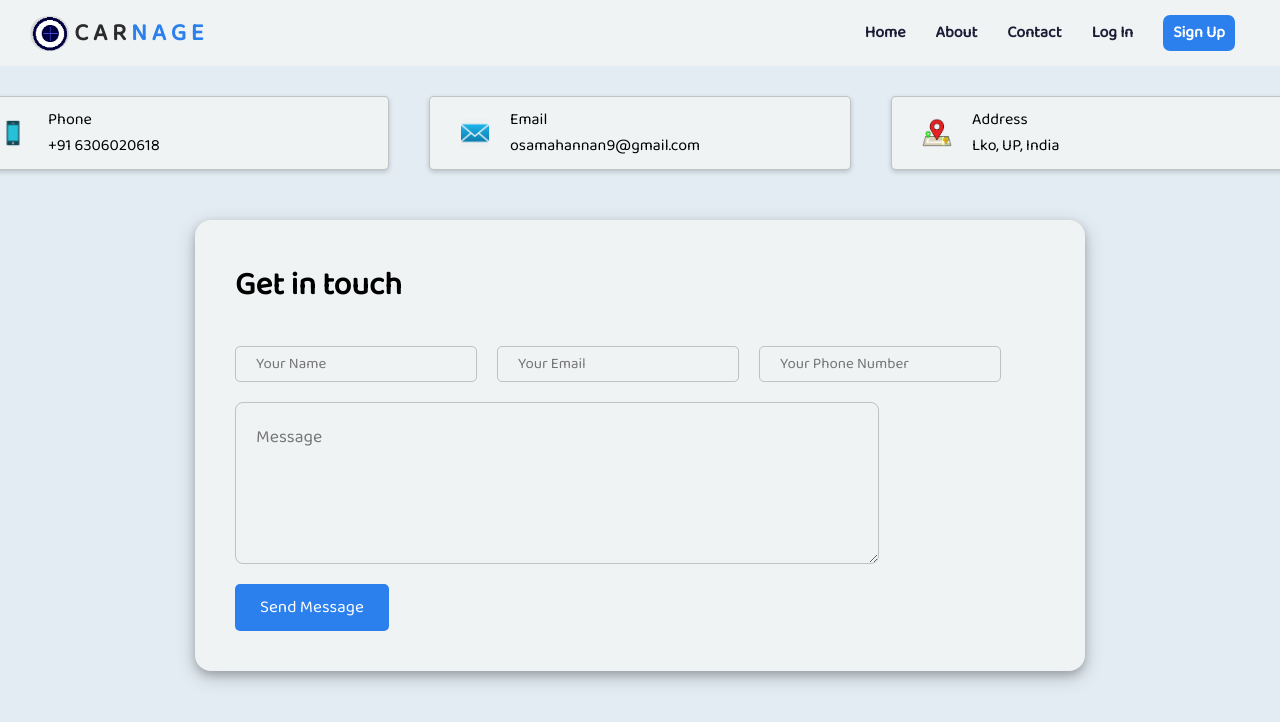
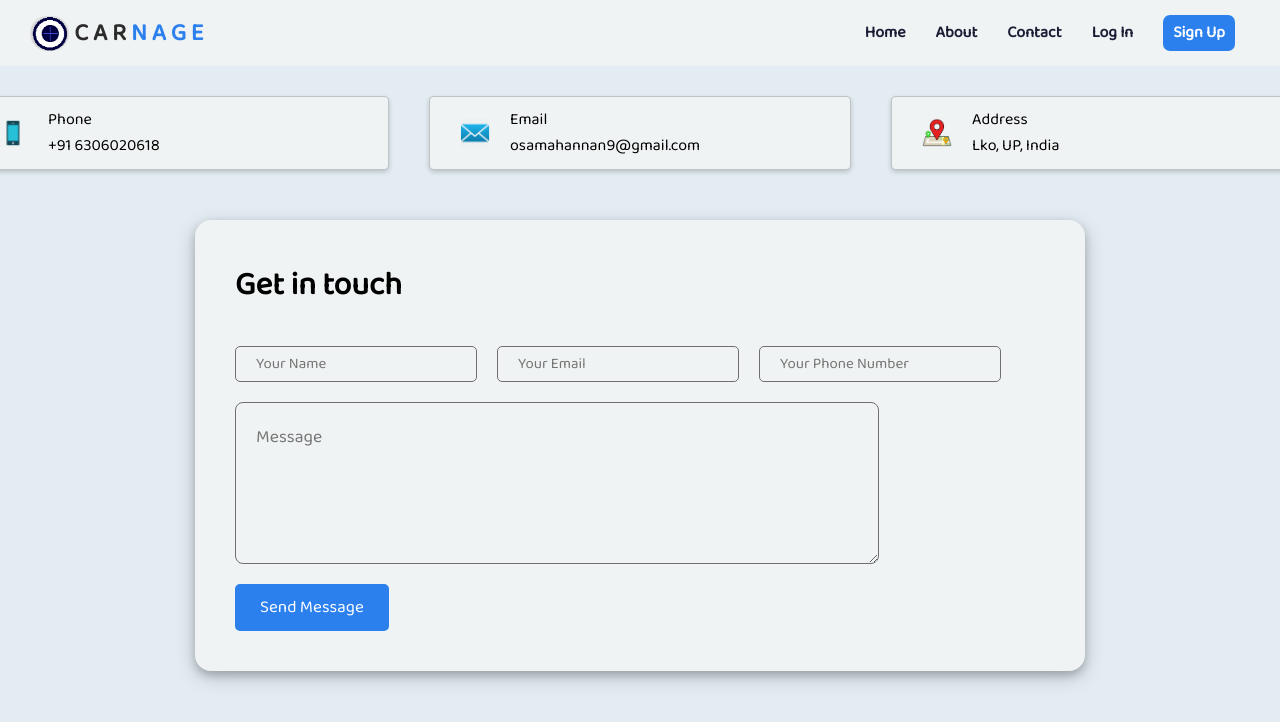
Before and after one commit to osamahannan/MERN_Register, a React (Create React App) app in the folder client/: page /contact in a window 1280 px wide. Shown: the top 722 px of the page. Built offline with nearby package versions, Linux system fonts and the light colour scheme; the HTML template or start-up script is replaced by a standard one.

Commit message:
updated contact page UI

```diff
--- a/client/src/Components/Contact.js
+++ b/client/src/Components/Contact.js
@@ -44,15 +44,15 @@ const Contact = () => {
                 <div className="contact-detail">
 
                     <div className="contact-name">
-                        <input type="text" id="conatct-form-name" className="conatct-form-name" placeholder="Your Name" required={true} />
+                        <input type="text" id="conatct-form-name" className="contact-form-name" placeholder="Your Name" required={true} />
                     </div>
 
                     <div className="contact-email">
-                        <input type="email" id="conatct-form-email" className="conatct-form-email" placeholder="Your Email" required={true} />
+                        <input type="email" id="conatct-form-email" className="contact-form-email" placeholder="Your Email" required={true} />
                     </div>
 
                     <div className="contact-phone">
-                        <input type="number" id="conatct-form-phone" className="conatct-form-phone" placeholder="Your Phone Number" required={true} />
+                        <input type="number" id="conatct-form-phone" className="contact-form-phone" placeholder="Your Phone Number" required={true} />
                     </div>
 
                 </div>
--- a/client/src/Components/Login.js
+++ b/client/src/Components/Login.js
@@ -10,7 +10,10 @@ const Login = () => {
                 <figure>
                     <img src={loginpic} alt="signin-pic" className="logimage" />
                 </figure>
-                <Link to="/signup" className="signin-link">Create an account ?</Link>
+                <div className= "next-link">
+                    <div>Create an account ?</div>
+                    <Link to="/login" className="signup-link">Sign Up</Link>
+                </div>
             </div>
 
             <div className="register-container">
--- a/client/src/Components/Signup.js
+++ b/client/src/Components/Signup.js
@@ -1,63 +1,66 @@
 import React from 'react'
 import signpic from '../assets/signup.png';
-import {Link} from 'react-router-dom';
+import { Link } from 'react-router-dom';
 
 const Signup = () => {
     return (
-        <div className= "register">
-            <div className= "register-container">
+        <div className="register">
+            <div className="register-container">
                 <h1>Sign Up</h1>
 
-                <form className= "register-form" id= "register-form">
-                    <div className= "form-group">
+                <form className="register-form" id="register-form">
+                    <div className="form-group">
                         <label htmlFor="name">
                             <i className="zmdi zmdi-account"></i>
                         </label>
-                        <input type="text" name= "name" id= "name" autoComplete="off" placeholder="Your Name"/>
+                        <input type="text" name="name" id="name" autoComplete="off" placeholder="Your Name" />
                     </div>
-                    <div className= "form-group">
+                    <div className="form-group">
                         <label htmlFor="name">
                             <i className="zmdi zmdi-email"></i>
                         </label>
-                        <input type="email" name= "email" id= "email" autoComplete="off" placeholder="Your Email"/>
+                        <input type="email" name="email" id="email" autoComplete="off" placeholder="Your Email" />
                     </div>
-                    <div className= "form-group">
+                    <div className="form-group">
                         <label htmlFor="phone">
                             <i className="zmdi zmdi-phone-in-talk"></i>
                         </label>
-                        <input type="number" name= "phone" id= "phone" autoComplete="off" placeholder="Your Phone"/>
+                        <input type="number" name="phone" id="phone" autoComplete="off" placeholder="Your Phone" />
                     </div>
-                    <div className= "form-group">
+                    <div className="form-group">
                         <label htmlFor="work">
                             <i className="zmdi zmdi-slideshow"></i>
                         </label>
-                        <input type="text" name= "work" id= "work" autoComplete="off" placeholder="Your Profesion"/>
+                        <input type="text" name="work" id="work" autoComplete="off" placeholder="Your Profesion" />
                     </div>
-                    <div className= "form-group">
+                    <div className="form-group">
                         <label htmlFor="password">
                             <i className="zmdi zmdi-lock-outline"></i>
                         </label>
-                        <input type="password" name= "password" id= "password" autoComplete="off" placeholder="Your Password"/>
+                        <input type="password" name="password" id="password" autoComplete="off" placeholder="Your Password" />
                     </div>
-                    <div className= "form-group">
+                    <div className="form-group">
                         <label htmlFor="cpassword">
                             <i className="zmdi zmdi-lock"></i>
                         </label>
-                        <input type="password" name= "cpassword" id= "cpassword" autoComplete="off" placeholder="Confirm your password"/>
+                        <input type="password" name="cpassword" id="cpassword" autoComplete="off" placeholder="Confirm your password" />
                     </div>
 
                 </form>
 
-                <div className= "button">
-                    <button type="submit" name= "signup" id= "signup" className= "btn" value= "register">Register</button>
+                <div className="button">
+                    <button type="submit" name="signup" id="signup" className="btn" value="register">Register</button>
                 </div>
 
             </div>
-            <div className= "signup-image">
+            <div className="signup-image">
                 <figure>
-                    <img src={signpic} alt="signup-pic" className= "signimage"/>
+                    <img src={signpic} alt="signup-pic" className="signimage" />
                 </figure>
-                <Link to= "/login" className= "signup-link">Already a user ?</Link>
+                <div className= "next-link">
+                    <div>already a user ?</div>
+                    <Link to="/login" className="signup-link">Log In</Link>
+                </div>
             </div>
         </div>
     )
--- a/client/src/index.css
+++ b/client/src/index.css
@@ -145,12 +145,17 @@ ul li a:hover {
 }
 
 .signup-link, .signin-link {
-  color: black;
+  color: rgb(43, 128, 238);
   text-decoration: none;
+  margin-left: 5px;
 }
 
 .signup-link:hover, .signin-link:hover {
-  color: rgb(43, 128, 238);
+  color: rgb(6, 79, 175);
+}
+
+.next-link {
+  display: flex;
 }
 
 /* Contact page */
@@ -211,12 +216,12 @@ ul li a:hover {
   margin: 20px 0 0 20px;
 }
 
-.conatct-form-name, .conatct-form-email, .conatct-form-phone {
+.contact-form-name, .contact-form-email, .contact-form-phone {
   display: flex;
   margin-right: 20px;
   width: 200px;
   background: none;
-  border: 1px solid rgba(0, 0, 0, 0.2);
+  border: 1px solid rgb(112, 110, 110);
   outline: none ;
   padding: 5px 20px;
   border-radius: 5px;
@@ -240,7 +245,7 @@ ul li a:hover {
   width: 47vw;
   height: 15vh;
   outline: none;
-  border: 1px solid rgba(0, 0, 0, 0.2);
+  border: 1px solid rgb(112, 110, 110);
   font-size: 1.1rem;
 }
 
```
